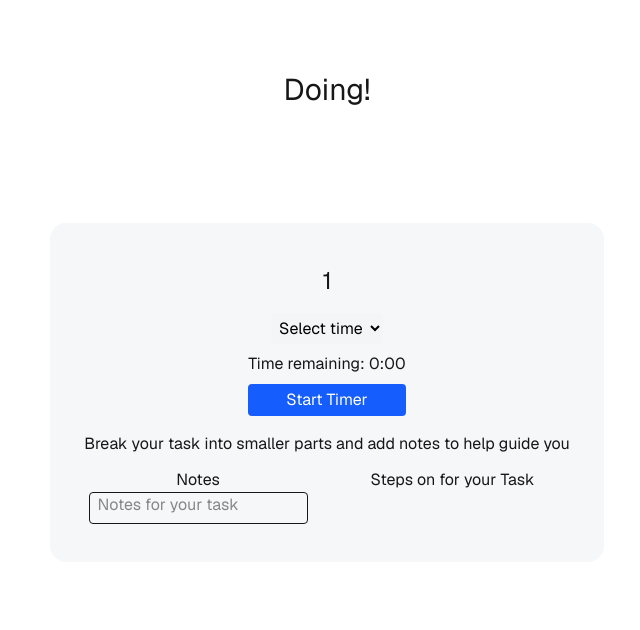
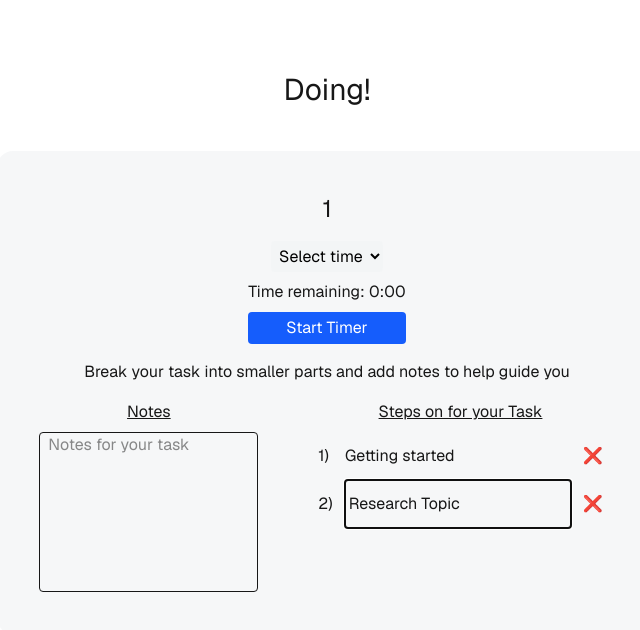
Before and after one commit to camillaxyc/doing, a Next.js app in the folder doing-app/: page /task/1 in a window 1280 px wide. Shown: the top 630 px of the page, without its empty margins (313-953 px from the left). Built offline with nearby package versions, Linux system fonts and the light colour scheme.

Commit message:
added feature to enter a button to create new task

```diff
--- a/doing-app/src/app/task/[task]/page.tsx
+++ b/doing-app/src/app/task/[task]/page.tsx
@@ -11,7 +11,7 @@ export default function Task() {
   const [task, setTask] = useState<string | null>(null);
   const [taskStep, setTaskStep] = useState<string[]>([
     "Getting started",
-    "Rearch Topic",
+    "Research Topic",
   ]);
 
   useEffect(() => {
@@ -26,6 +26,10 @@ export default function Task() {
     setTask(task.replace(/-/g, " "));
   }, [params]);
 
+  const removeTask = (indexToRemove: number) => {
+    setTaskStep((prev) => prev.filter((_, index) => index !== indexToRemove));
+  };
+
   return (
     <div className="grid grid-rows-[20px_1fr_20px] items-center justify-items-center min-h-screen p-2 pb-2 sm:p-20 font-[family-name:var(--font-geist-sans)]">
       <Link href={"../"} className="text-3xl">
@@ -39,20 +43,38 @@ export default function Task() {
           <div>
             Break your task into smaller parts and add notes to help guide you
           </div>
-          <div className="flex flex-row min-h-16 justify-around gap-8">
-            <div className="flex flex-col justify-center items-center">
-              <div>Notes</div>
+          <div className="flex flex-row min-h-16 justify-center gap-8">
+            <div className="flex flex-col justify-start items-center p-2 gap-2">
+              <div className="underline">Notes</div>
               <textarea
-                className="resize-none h-8 border-1 rounded-sm px-2"
+                className="resize-none min-h-40 border-1 rounded-sm px-2"
                 placeholder="Notes for your task"
               ></textarea>
             </div>
-            <div className="flex flex-col justify-center items-center">
-              <div>Steps on for your Task</div>
+            <div className="flex flex-col justify-start items-center p-2 gap-2">
+              <div className="underline">Steps on for your Task</div>
               <ol>
-                <li>
-                  <TodoItem item={""} index={2} setTodoList={setTaskStep} />
-                </li>
+                {taskStep.map((item, index) => (
+                  <li key={item + index} className="flex flex-row">
+                    <div className="p-3">{index + 1 + ") "}</div>
+                    <TodoItem
+                      item={item}
+                      index={index}
+                      setTodoList={setTaskStep}
+                      todoList={taskStep}
+                    />
+                    <div className="">
+                      <button
+                        className="px-3 py-3 rounded cursor-pointer"
+                        onClick={() => {
+                          removeTask(index);
+                        }}
+                      >
+                        ❌
+                      </button>
+                    </div>
+                  </li>
+                ))}
               </ol>
             </div>
           </div>
--- a/doing-app/src/app/todo.tsx
+++ b/doing-app/src/app/todo.tsx
@@ -1,5 +1,5 @@
 "use client";
-import { useState } from "react";
+import { useEffect, useState } from "react";
 import { useRouter } from "next/navigation";
 export default function Todo() {
   const [todoList, setTodoList] = useState<string[]>([
@@ -17,10 +17,14 @@ export default function Todo() {
 
   const [addedTask, setAddedTask] = useState("");
   const addTask = (task: string) => {
-    if (task.trim() === "") return;
-
     setTodoList((prev) => [...prev, task]);
     setAddedTask("");
+    const nextInput = document.querySelector(
+      `input[data-index="${todoList.length - 1}"]`
+    ) as HTMLInputElement;
+    if (nextInput) {
+      nextInput.focus();
+    }
   };
 
   const removeTask = (indexToRemove: number) => {
@@ -185,7 +189,12 @@ export default function Todo() {
                   </div>
                 </button>
               </div>
-              <TodoItem item={item} index={index} setTodoList={setTodoList} />
+              <TodoItem
+                item={item}
+                index={index}
+                setTodoList={setTodoList}
+                todoList={todoList}
+              />
               <div
                 onClick={() => {
                   goToTask(item);
@@ -222,7 +231,7 @@ const ProgressBar = ({ progress }: { progress: number }) => {
           style={{ width: `${progress}%` }}
         ></div>
       </div>
-      <div>Progress</div>
+      <div>{progress === 100 ? "COMPLETE" : "Progress"}</div>
       <div>
         {progress === 100 ? "Good job!! You finished!" : "You got this!!"}
       </div>
@@ -234,26 +243,56 @@ type TodoItemProps = {
   item: string;
   index: number;
   setTodoList: React.Dispatch<React.SetStateAction<string[]>>;
+  todoList: string[];
 };
 
 export const TodoItem: React.FC<TodoItemProps> = ({
   item,
   index,
   setTodoList,
+  todoList,
 }) => {
   const [editTask, setEditTask] = useState(item);
+
+  useEffect(() => {
+    if (index === todoList.length - 1) {
+      const newInput = document.querySelector(
+        `input[data-index="${index}"]`
+      ) as HTMLInputElement;
+      if (newInput) {
+        newInput.focus();
+      }
+    }
+  }, [todoList.length]);
+
   return (
     <input
       maxLength={50}
       className="p-1 w-full"
       defaultValue={item}
+      placeholder="Enter Text"
       onChange={(e) => {
         setEditTask(e.target.value);
       }}
+      data-index={index}
       onBlur={() => {
         setTodoList((prevItems) =>
           prevItems.map((oldItem, i) => (i === index ? editTask : oldItem))
         );
+      }}
+      onKeyDown={(e) => {
+        if (e.key === "Enter") {
+          e.preventDefault();
+
+          const nextInput = document.querySelector(
+            `input[data-index="${index + 1}"]`
+          ) as HTMLInputElement;
+          if (nextInput) {
+            nextInput.focus();
+          } else {
+            setTodoList((prev) => [...prev, ""]);
+          }
+        }
       }}
     />
   );
```
